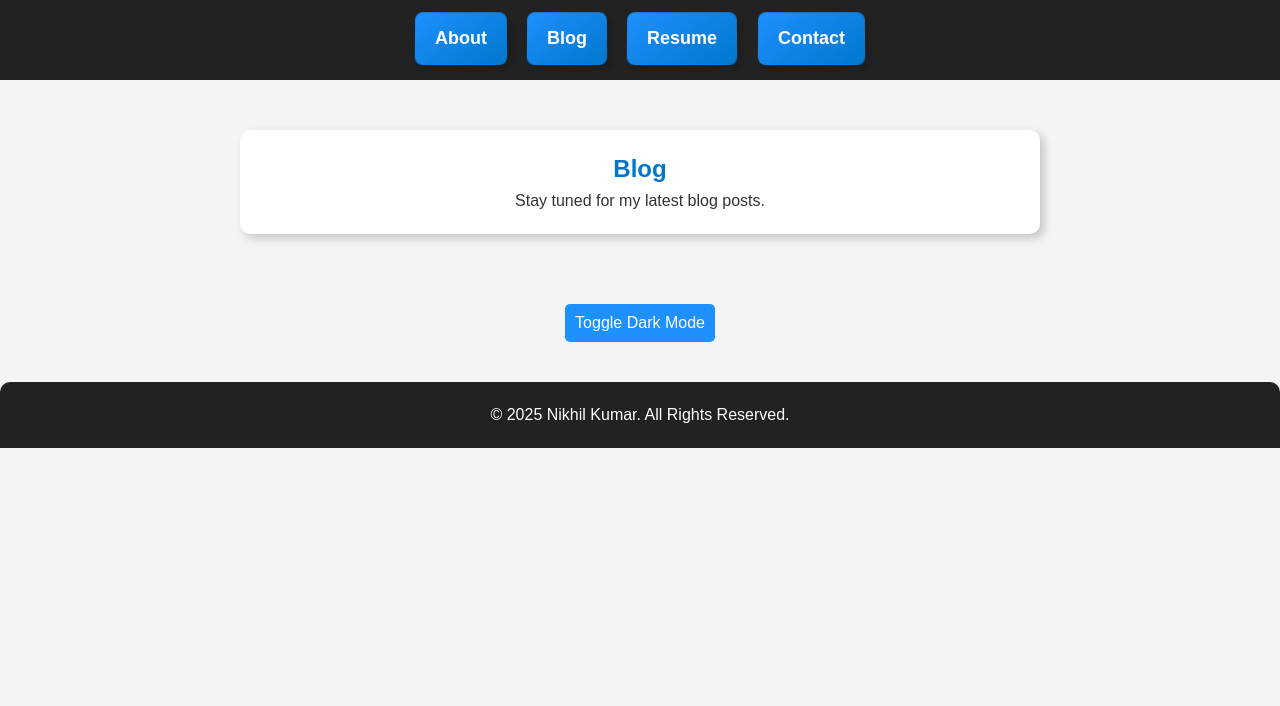
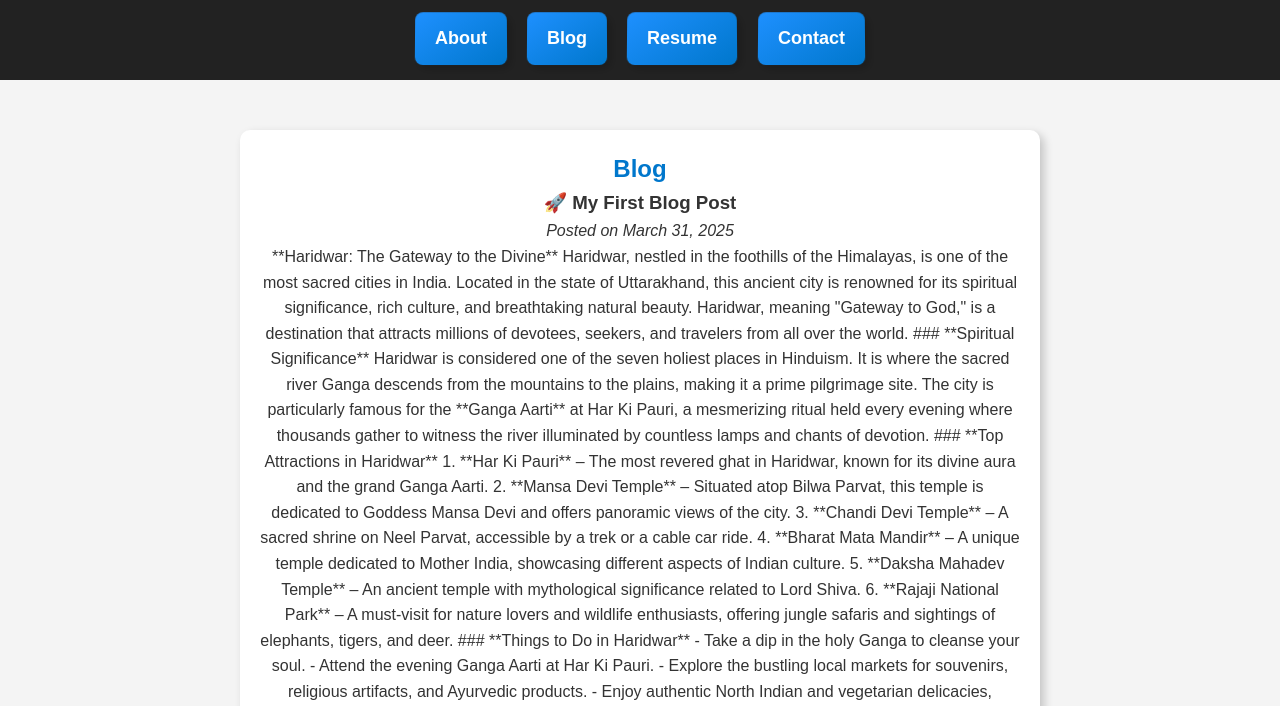
Before and after one commit to nikhilkumargupta321/my-website, a plain HTML site: page index.html in a window 1280 px wide. Both pictures are taken after a click on the link "Blog". Shown: the part 94-800 px from the top of the page. Drawn offline with Linux system fonts and the light colour scheme.

Commit message:
Update index.html

```diff
--- a/index.html
+++ b/index.html
@@ -48,10 +48,59 @@
             <img src="0280581001738149926M440411.jpg" alt="My Profile Picture">
         </section>
 
-        <section id="blog" class="section">
-            <h2>Blog</h2>
-            <p>Stay tuned for my latest blog posts.</p>
-        </section>
+       <section id="blog" class="section">
+    <h2>Blog</h2>
+
+    <article>
+        <h3>🚀 My First Blog Post</h3>
+        <p><i>Posted on March 31, 2025</i></p>
+        <p>
+          **Haridwar: The Gateway to the Divine**
+
+Haridwar, nestled in the foothills of the Himalayas, is one of the most sacred cities in India. Located in the state of Uttarakhand, this ancient city is renowned for its spiritual significance, rich culture, and breathtaking natural beauty. Haridwar, meaning "Gateway to God," is a destination that attracts millions of devotees, seekers, and travelers from all over the world.
+
+### **Spiritual Significance**
+Haridwar is considered one of the seven holiest places in Hinduism. It is where the sacred river Ganga descends from the mountains to the plains, making it a prime pilgrimage site. The city is particularly famous for the **Ganga Aarti** at Har Ki Pauri, a mesmerizing ritual held every evening where thousands gather to witness the river illuminated by countless lamps and chants of devotion.
+
+### **Top Attractions in Haridwar**
+1. **Har Ki Pauri** – The most revered ghat in Haridwar, known for its divine aura and the grand Ganga Aarti.
+2. **Mansa Devi Temple** – Situated atop Bilwa Parvat, this temple is dedicated to Goddess Mansa Devi and offers panoramic views of the city.
+3. **Chandi Devi Temple** – A sacred shrine on Neel Parvat, accessible by a trek or a cable car ride.
+4. **Bharat Mata Mandir** – A unique temple dedicated to Mother India, showcasing different aspects of Indian culture.
+5. **Daksha Mahadev Temple** – An ancient temple with mythological significance related to Lord Shiva.
+6. **Rajaji National Park** – A must-visit for nature lovers and wildlife enthusiasts, offering jungle safaris and sightings of elephants, tigers, and deer.
+
+### **Things to Do in Haridwar**
+- Take a dip in the holy Ganga to cleanse your soul.
+- Attend the evening Ganga Aarti at Har Ki Pauri.
+- Explore the bustling local markets for souvenirs, religious artifacts, and Ayurvedic products.
+- Enjoy authentic North Indian and vegetarian delicacies, including kachoris, chole bhature, and sweets like jalebi and rabri.
+- Embark on a short trip to Rishikesh, which is just a few kilometers away and offers adventure activities like river rafting and yoga retreats.
+
+### **Best Time to Visit**
+Haridwar can be visited throughout the year, but the best time is from **October to March** when the weather is pleasant. The city is especially crowded during the **Kumbh Mela** (held every 12 years) and the **Ardh Kumbh Mela** (every 6 years), which are among the largest religious gatherings in the world.
+
+### **How to Reach Haridwar**
+- **By Air:** The nearest airport is Jolly Grant Airport in Dehradun, around 35 km away.
+- **By Train:** Haridwar Junction is well-connected to major cities like Delhi, Mumbai, and Kolkata.
+- **By Road:** Buses and taxis are available from Delhi (around 220 km away), making for a comfortable journey.
+
+### **Final Thoughts**
+Haridwar is more than just a pilgrimage site; it is a place where spirituality meets nature, tradition meets modernity, and faith meets peace. Whether you seek divine blessings, cultural experiences, or a serene escape, Haridwar welcomes you with open arms. So, pack your bags and embark on a journey to the "Gateway to the Divine."
+
+
+        </p>
+    </article>
+
+    <article>
+        <h3>💡 Learning JavaScript Basics</h3>
+        <p><i>Posted on March 28, 2025</i></p>
+        <p>
+            JavaScript is an essential language for web development. Today, I started learning about variables, functions, and DOM manipulation. Stay tuned for more insights!
+        </p>
+    </article>
+
+</section>
 
         <section id="resume" class="section">
             <h2>Resume</h2>
```
